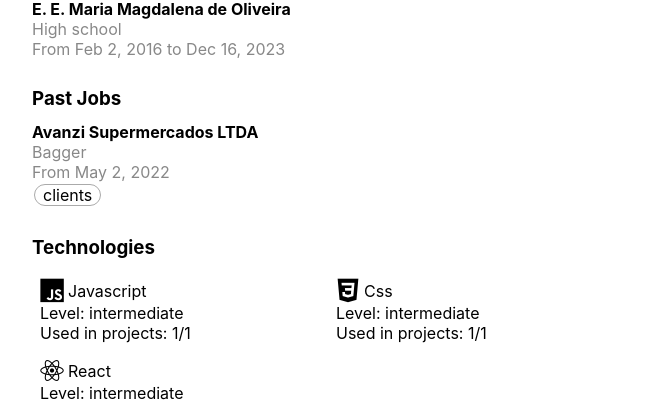
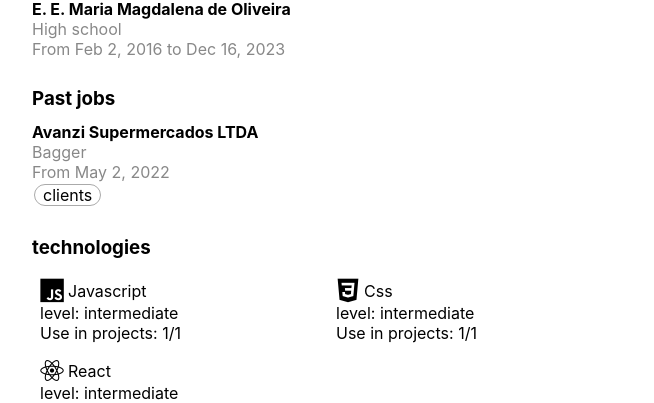
Before and after one commit to Johnnathan28/my-page, a JavaScript app: page / in a window 1280 px wide. Shown: the part 397-800 px from the top of the page, without its empty margins (312-966 px from the left). Built offline with nearby package versions, Linux system fonts and the light colour scheme; the HTML template or start-up script is replaced by a standard one.

Commit message:
Add translations

```diff
--- /dev/null
+++ b/src/modules/translator.js
@@ -0,0 +1,39 @@
+/**
+ * TODO: doc.
+ */
+class Translator {
+  constructor() {
+    this.pages = [];
+    this.currentLang = undefined;
+  }
+
+  setLang(lang) {
+    if (this.pages[lang] === undefined) {
+      return {err: `language (${lang}) translation not found`};
+    }
+    this.currentLang = lang;
+    return {err: ""};
+  }
+
+  getPage(name) {
+    if (this.pages[this.currentLang] === undefined) {
+      return {err: `page (${name}) not include in language (${this.currentLang})`, t: () => ""};
+    }
+    if (this.pages[this.currentLang][name] === undefined) {
+      return {err: `missing page (f{name})`, t: () => ""};
+    }
+    return {
+      err: "",
+      t: (word) => this.pages[this.currentLang][name][word] || ""
+    };
+  }
+
+  addPage(name, lang, translation) {
+    if (this.pages[lang] === undefined) {
+      this.pages[lang] = {};
+    }
+    this.pages[lang][name] = translation;
+  }
+}
+
+export default new Translator();
--- a/src/pages/curriculum-vitae/index.js
+++ b/src/pages/curriculum-vitae/index.js
@@ -2,11 +2,39 @@
 import cvEN from "../../assets/cv-en";
 import cvPTBR from "../../assets/cv-ptbr";
 import perfilImage from "../../assets/me.jpg";
+import T from "../../modules/translator";
 
+const pageName = "curriculum-vitae";
 const curriculum = {
-  "en": cvEN,
-  "ptbr": cvPTBR
+  "en-us": cvEN,
+  "pt-br": cvPTBR
 };
+
+T.addPage(pageName, "en-us", {
+  "about": "About",
+  "languages": "Languages",
+  "education": "Education",
+  "pastJobs": "Past jobs",
+  "technologies": "technologies",
+  "projects": "projects",
+  "level": "level",
+  "useInProjects": "Use in projects",
+  "from": "From",
+  "to": "to"
+});
+
+T.addPage(pageName, "pt-br", {
+  "about": "Sobre",
+  "languages": "Línguas",
+  "education": "Educação",
+  "pastJobs": "Trabalhos",
+  "technologies": "Tecnologias",
+  "projects": "Projetos",
+  "level": "Nível",
+  "useInProjects": "Uso em projetos",
+  "from": "Desde",
+  "to": "até"
+});
 
 function getStringDate(datestring) {
   if (!datestring) {
@@ -47,6 +75,11 @@
 }
 
 function Experience({xp}) {
+  const {err, t} = T.getPage(pageName);
+  if (err) {
+    console.error(err);
+  }
+
   let stringDateFrom = getStringDate(xp.from);
   let stringDateTo = getStringDate(xp.to);
 
@@ -56,20 +89,21 @@
       {xp.description !== "" &&
 	<span className="gray-text">{xp.description}<br/></span>}
       {stringDateFrom !== "" &&
-	<span className="gray-text">From {stringDateFrom}</span>}
+	<span className="gray-text">{t("from")} {stringDateFrom}</span>}
       <span> </span>
       {stringDateTo !== "" &&
-	<span className="gray-text"> to {stringDateTo}</span>}
+	<span className="gray-text"> {t("to")} {stringDateTo}</span>}
       <Tags tags={xp.tags}/>
     </div>
   );
 }
 
-function Experiences({name, experiences}) {
+function Experiences({name, title, experiences}) {
+  title = title || name;
   let className = name.replaceAll(" ", "_");
   return (
     <div className={className}>
-      <h3>{name}</h3>
+      <h3>{title}</h3>
       {experiences.map((e, i) => <Experience key={i} xp={e}/>)}
     </div>
   );
@@ -86,6 +120,11 @@
 }
 
 function Technology({technology, projects}) {
+  const {err, t} = T.getPage(pageName);
+  if (err) {
+    console.error(err);
+  }
+
   let useCount = 0;
   let projectsCount = projects.length;
   let nameNormalized = technology.name.toUpperCase();
@@ -104,17 +143,21 @@
 	<span>{technology.name}</span>
       </div>
       <div>
-	<span>Level: {technology.level.toString()}</span><br/>
-	<span>Used in projects: {useCount}&#47;{projectsCount}</span>
+	<span>{t("level")}: {technology.level.toString()}</span><br/>
+	<span>{t("useInProjects")}: {useCount}&#47;{projectsCount}</span>
       </div>
     </div>
   );
 }
 
 function Technologies({resume}) {
+  const {err, t} = T.getPage(pageName, "");
+  if (err) {
+    console.error(err);
+  }
   return (
     <div className="Technologies">
-      <h3>Technologies</h3>
+      <h3>{t("technologies")}</h3>
       <div className="grid">
 	{resume.technologies.map((e, i) =>
 	  <Technology key={i} technology={e} projects={resume.projects}/>)}
@@ -135,9 +178,13 @@
 }
 
 function Projects({src}) {
+  const {err, t} = T.getPage(pageName);
+  if (err) {
+    console.error(err);
+  }
   return (
     <div className="Projects">
-      <h3>Projects</h3>
+      <h3>{t("projects")}</h3>
       <div className="grid">
 	{src.map((e, i) => <Project key={i} project={e}/>)}
       </div>
@@ -147,8 +194,24 @@
 
 function CurriculumVitae() {
   const urlParams = new URLSearchParams(window.location.search);
-  const lang = urlParams.get("lang");
-  const cv = curriculum[lang] || curriculum["en"];
+
+  let lang = urlParams.get("lang");
+  let langStatus = T.setLang(lang);
+  if (langStatus.err) {
+    console.error(langStatus.err);
+    lang = "en-us";
+    langStatus = T.setLang(lang);
+    if (langStatus.err) {
+      console.error(langStatus.err);
+    }
+  }
+
+  const {err, t} = T.getPage(pageName);
+  if (err) {
+    console.error(err);
+  }
+
+  const cv = curriculum[lang];
 
   return (
     <div className="Curriculum-vitae">
@@ -156,18 +219,18 @@
       <hr/>
       <div className="About">
 	<div>
-	  <h3>About</h3>
+	  <h3>{t("about")}</h3>
 	  <p>{cv.about}</p>
 	</div>
 	<div>
-	  <h3>Languages</h3>
+	  <h3>{t("languages")}</h3>
 	  {cv.languages.map((e, i) => <Skill key={i} skill={e}/>)}
 	</div>
       </div>
       <hr/>
-      <Experiences name="Education" experiences={cv.education}/>
+      <Experiences name="Education" title={t("education")} experiences={cv.education}/>
       <hr/>
-      <Experiences name="Past Jobs" experiences={cv.pastJobs}/>
+      <Experiences name="Past Jobs" title={t("pastJobs")} experiences={cv.pastJobs}/>
       <hr/>
       <Technologies resume={cv}/>
       <hr/>
```
